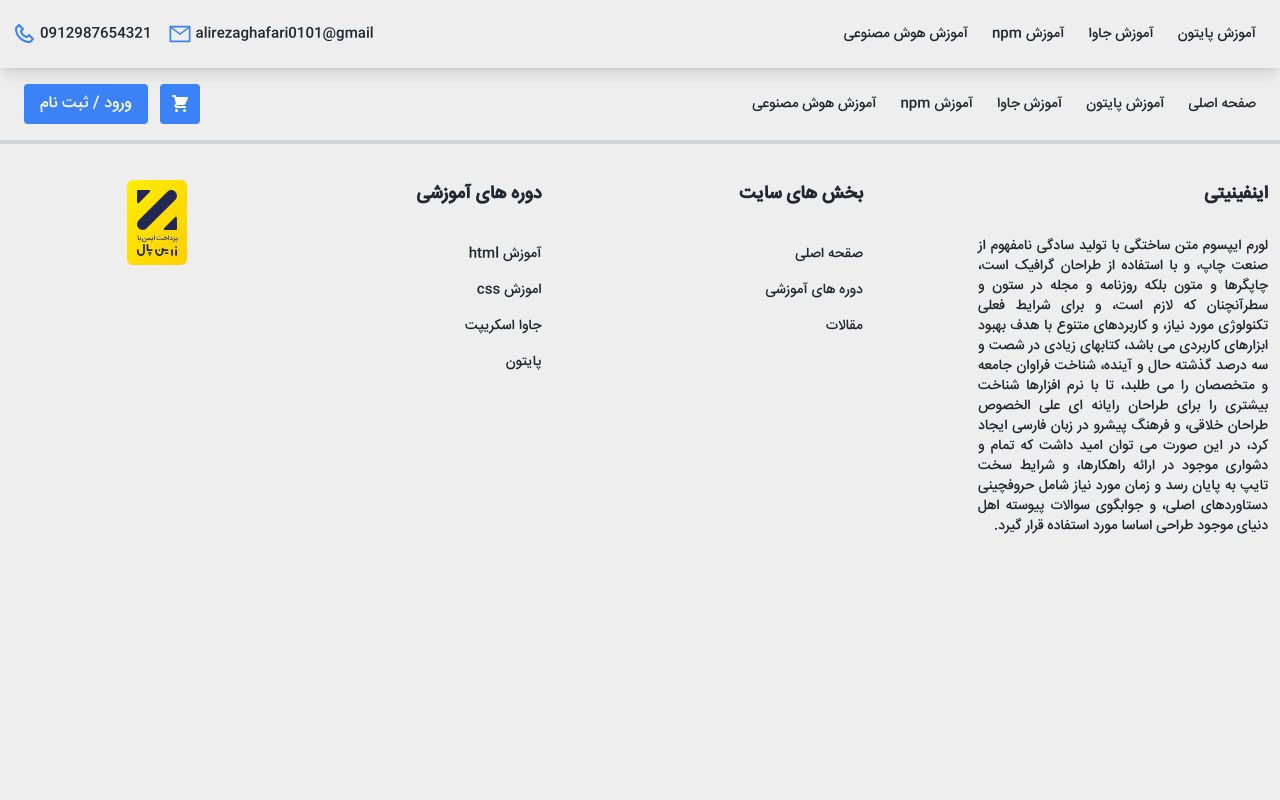
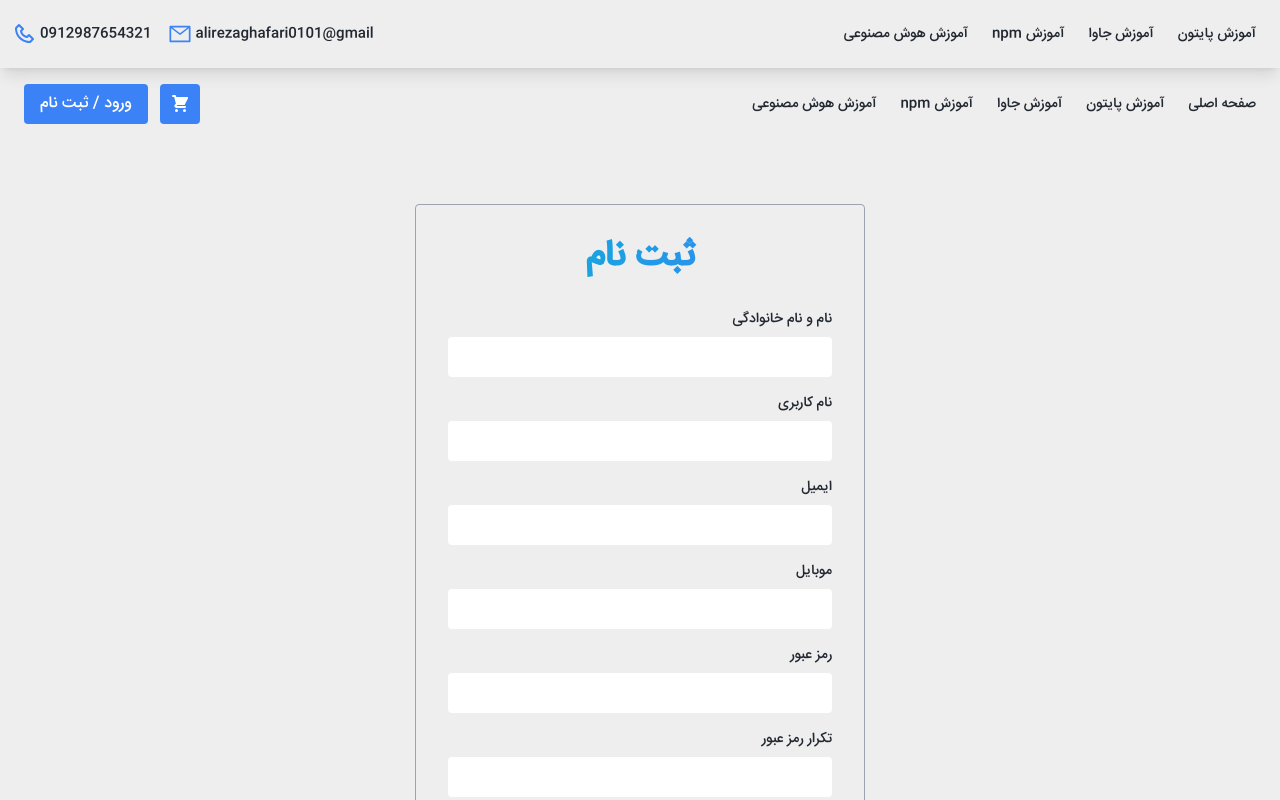
Before and after one commit to AlirezaArg6/Infinity, a React (Create React App) app in the folder frontend/: page /register in a window 1280 px wide. Shown: the top 800 px of the page. Built offline with nearby package versions, Linux system fonts and the light colour scheme.

Commit message:
add login and register(functionality)

```diff
--- a/frontend/package.json
+++ b/frontend/package.json
@@ -12,6 +12,7 @@
     "react-icons": "^4.7.1",
     "react-router-dom": "^6.8.1",
     "react-scripts": "5.0.1",
+    "sweetalert": "^2.1.2",
     "swiper": "^9.0.5",
     "web-vitals": "^2.1.4",
     "yup": "^1.0.0"
--- a/frontend/src/App.js
+++ b/frontend/src/App.js
@@ -1,28 +1,60 @@
-import React from "react";
+import React, { useEffect, useState } from "react";
 import { useRoutes } from "react-router-dom";
-import { Articles } from "./components/Articles";
-import { Footer } from "./components/Footer";
-import { Help } from "./components/Help";
-import { Landing } from "./components/Landing";
-import { Navbar } from "./components/Navbar";
-import { NewCourses } from "./components/NewCourses";
-import { PopularCourses } from "./components/PopularCourses";
-import { PresellCourses } from "./components/PresellCourses";
-import { SectionTitle } from "./components/SectionTitle";
-import { Topbar } from "./components/Topbar";
 
 import { routes } from "./routes";
+import AuthContext from "./context/AuthContext";
 
 function App() {
   const router = useRoutes(routes);
 
+  const [isLoggedIn, setIsLoggedIn] = useState(false);
+  const [token, setToken] = useState(false);
+  const [userInfos, setUserInfos] = useState({});
+
+  const login = (userInfos, token) => {
+    setToken(token);
+    console.log(userInfos);
+    setIsLoggedIn(true);
+    setUserInfos(userInfos);
+    localStorage.setItem("user", JSON.stringify({ token }));
+  };
+
+  const logout = () => {
+    setToken(null);
+    setUserInfos({});
+    localStorage.removeItem("user");
+  };
+
+  useEffect(() => {
+    const localStorageData = JSON.parse(localStorage.getItem("user"));
+    if (localStorageData) {
+      fetch(`http://localhost:4000/v1/auth/me`, {
+        headers: {
+          Authorization: `Bearer ${localStorageData.token}`,
+        },
+      })
+        .then((res) => res.json())
+        .then((userData) => {
+          setUserInfos(userData);
+          setIsLoggedIn(true);
+        });
+    } else {
+      setIsLoggedIn(false);
+    }
+  }, [login, logout]);
+
   return (
-    <>
-      <Topbar />
-      <Navbar />
+    <AuthContext.Provider
+      value={{
+        isLoggedIn,
+        token,
+        userInfos,
+        login,
+        logout,
+      }}
+    >
       {router}
-      <Footer />
-    </>
+    </AuthContext.Provider>
   );
 }
 
--- a/frontend/src/components/Footer.js
+++ b/frontend/src/components/Footer.js
@@ -2,7 +2,7 @@ import React from "react";
 
 export const Footer = () => {
   return (
-    <footer id="footer" className="border-t-4 border-gray-300 py-5 ">
+    <footer id="footer" className="border-t-4 border-gray-300 py-5 mt-12">
       <div className="section-container grid gap-8 lg:grid-cols-4 md:grid-cols-2">
         {/* footer item 1 */}
         <div className="mx-auto">
--- a/frontend/src/components/Help.js
+++ b/frontend/src/components/Help.js
@@ -8,7 +8,7 @@ export const Help = () => {
       <div className="section-container">
         <SectionTitle title="ما چه کمکی بهتون میکنیم؟" />
         {/* help box container */}
-        <div className="grid grid-cols-1 md:grid-cols-2 gap-6 mt-6">
+        <div className="grid grid-cols-1 md:grid-cols-2 gap-6 mt-12">
           <HelpBox />
           <HelpBox />
           <HelpBox />
--- /dev/null
+++ b/frontend/src/components/common/Input.js
@@ -0,0 +1,22 @@
+import React from "react";
+
+export const Input = ({ type, label, formik, id }) => {
+  return (
+    <div>
+      <div className="flex items-center justify-between">
+        <label htmlFor={id} className="text-sm">
+          {label}
+        </label>
+        {formik.errors[id] && formik.touched[id] && (
+          <span className="text-red-600 text-xs">{formik.errors[id]}</span>
+        )}
+      </div>
+      <input
+        type={type}
+        id={id}
+        className="block outline-none px-4 py-2 rounded mt-2 w-full"
+        {...formik.getFieldProps(id)}
+      />
+    </div>
+  );
+};
--- /dev/null
+++ b/frontend/src/context/AuthContext.js
@@ -0,0 +1,11 @@
+import { createContext } from "react";
+
+const AuthContext = createContext({
+  isLoggedIn: false,
+  token: null,
+  userInfos: {},
+  login: () => {},
+  logout: () => {},
+});
+
+export default AuthContext;
--- /dev/null
+++ b/frontend/src/pages/Login.js
@@ -0,0 +1,78 @@
+import { useFormik } from "formik";
+import React from "react";
+import { Input } from "../components/common/Input";
+import { Footer } from "../components/Footer";
+import { Navbar } from "../components/Navbar";
+import { Topbar } from "../components/Topbar";
+import * as Yup from "yup";
+
+const initialValues = {
+  username: "",
+  password: "",
+};
+
+const validationSchema = Yup.object({
+  username: Yup.string()
+    .required("پر کردن این فیلد اجباری می باشد")
+    .min(6, "حداقل کاراکتر برای نام کاربری  6 کاراکتر می باشد")
+    .max(20, "حداکثر کاراکتر برای نام کاربری  20 کاراکتر می باشد"),
+
+  password: Yup.string()
+    .required("پر کردن این فیلد اجباری می باشد")
+    .min(8, "رمز عبور باید حداقل 8 کاراکتر داشته باشد")
+    .matches(
+      /^(?=.*[a-z])(?=.*[A-Z])(?=.*[0-9])(?=.*[!@#\$%\^&\*])(?=.{8,})/,
+      "رمز عبور باید حداقل شامل 8 کاراکتر, یک حرف بزرگ, یک حرف کوچک , یک عدد و یک کاراکتر خاص باشد"
+    ),
+});
+
+const onSubmit = (values) => {
+  console.log(values);
+};
+
+export const Login = () => {
+  const formik = useFormik({ initialValues, onSubmit, validationSchema });
+
+  return (
+    <>
+      <Topbar />
+      <Navbar />
+      <div className="section-container flex items-center justify-center mt-12 ">
+        <form
+          action=""
+          className="border border-gray-400 p-8 rounded w-[450px]"
+          onSubmit={formik.handleSubmit}
+        >
+          {/* title */}
+          <h3 className="text-center  font-bold text-4xl mb-8 text-transparent  bg-clip-text bg-gradient-to-r from-cyan-500 to-blue-500">
+            ورود
+          </h3>
+          {/* groups */}
+          <div className="space-y-4">
+            {/* group 1 */}
+            <Input
+              formik={formik}
+              label="نام کاربری"
+              id="username"
+              type="text"
+            />
+            {/* group 2 */}
+            <Input
+              formik={formik}
+              label="رمز عبور"
+              id="password"
+              type="password"
+            />
+          </div>
+          <button
+            type="submit"
+            className="block bg-gradient-to-r from-cyan-500 to-blue-500 w-full text-white px-4 py-3 mt-10 rounded"
+          >
+            ورود
+          </button>
+        </form>
+      </div>
+      <Footer />
+    </>
+  );
+};
--- /dev/null
+++ b/frontend/src/pages/Register.js
@@ -0,0 +1,125 @@
+import React from "react";
+import { Topbar } from "../components/Topbar";
+import { Navbar } from "../components/Navbar";
+import { Footer } from "../components/Footer";
+import { useFormik } from "formik";
+import * as Yup from "yup";
+import { Input } from "../components/common/Input";
+import swal from "sweetalert";
+
+const initialValues = {
+  name: "",
+  username: "",
+  email: "",
+  phone: "",
+  password: "",
+  confirmPassword: "",
+};
+
+const validationSchema = Yup.object({
+  name: Yup.string().required("پر کردن این فیلد اجباری می باشد"),
+  username: Yup.string()
+    .required("پر کردن این فیلد اجباری می باشد")
+    .min(6, "حداقل کاراکتر برای نام کاربری  6 کاراکتر می باشد")
+    .max(20, "حداکثر کاراکتر برای نام کاربری  20 کاراکتر می باشد"),
+  email: Yup.string()
+    .required("پر کردن این فیلد اجباری می باشد")
+    .email("یک ایمیل معتبر وارد کنید"),
+  phone: Yup.string()
+    .required("پر کردن این فیلد اجباری می باشد")
+    .matches(
+      /^(0|\+98)?([ ]|-|[()]){0,2}9[1|2|3|4]([ ]|-|[()]){0,2}(?:[0-9]([ ]|-|[()]){0,2}){8}$/,
+      "یک شماره ی معتبر وارد کنید"
+    ),
+  password: Yup.string()
+    .required("پر کردن این فیلد اجباری می باشد")
+    .min(8, "رمز عبور باید حداقل 8 کاراکتر داشته باشد")
+    .matches(
+      /^(?=.*[a-z])(?=.*[A-Z])(?=.*[0-9])(?=.*[!@#\$%\^&\*])(?=.{8,})/,
+      "رمز عبور باید حداقل شامل 8 کاراکتر, یک حرف بزرگ, یک حرف کوچک , یک عدد و یک کاراکتر خاص باشد"
+    ),
+  confirmPassword: Yup.string()
+    .required("پر کردن این فیلد اجباری می باشد")
+    .oneOf([Yup.ref("password"), null], "رمز عبور ها باید یکسان باشند"),
+});
+
+const onSubmit = (values) => {
+  fetch("http://localhost:4000/v1/auth/register", {
+    method: "POST",
+    headers: {
+      "Content-Type": "application/json",
+    },
+    body: JSON.stringify(values),
+  })
+    .then((res) => res.json())
+    .then((result) => console.log(result));
+};
+
+export const Register = () => {
+  const formik = useFormik({ initialValues, onSubmit, validationSchema });
+
+  console.log(formik.errors);
+  console.log(formik.touched);
+
+  return (
+    <>
+      <Topbar />
+      <Navbar />
+      <div className="section-container flex items-center justify-center mt-12 ">
+        <form
+          action=""
+          className="border border-gray-400 p-8 rounded w-[450px]"
+          onSubmit={formik.handleSubmit}
+        >
+          {/* title */}
+          <h3 className="text-center  font-bold text-4xl mb-8 text-transparent  bg-clip-text bg-gradient-to-r from-cyan-500 to-blue-500">
+            ثبت نام
+          </h3>
+          {/* groups */}
+          <div className="space-y-4">
+            {/* group 1 */}
+            <Input
+              formik={formik}
+              label="نام و نام خانوادگی"
+              id="name"
+              type="text"
+            />
+
+            {/* group 2 */}
+            <Input
+              formik={formik}
+              label="نام کاربری"
+              id="username"
+              type="text"
+            />
+            {/* group 3 */}
+            <Input formik={formik} label="ایمیل" id="email" type="text" />
+            {/* group 4 */}
+            <Input formik={formik} label="موبایل" id="phone" type="text" />
+            {/* group 5 */}
+            <Input
+              formik={formik}
+              label="رمز عبور"
+              id="password"
+              type="password"
+            />
+            {/* group 6 */}
+            <Input
+              formik={formik}
+              label="تکرار رمز عبور"
+              id="confirmPassword"
+              type="password"
+            />
+          </div>
+          <button
+            type="submit"
+            className="block bg-gradient-to-r from-cyan-500 to-blue-500 w-full text-white px-4 py-3 mt-10 rounded"
+          >
+            ثبت نام
+          </button>
+        </form>
+      </div>
+      <Footer />
+    </>
+  );
+};
--- a/frontend/src/routes.js
+++ b/frontend/src/routes.js
@@ -1,3 +1,9 @@
 import { Index } from "./pages/Index";
+import { Login } from "./pages/Login";
+import { Register } from "./pages/Register";
 
-export const routes = [{ path: "/", element: <Index /> }];
+export const routes = [
+  { path: "/", element: <Index /> },
+  { path: "/login", element: <Login /> },
+  { path: "/register", element: <Register /> },
+];
```
Also changed, not shown: 1 other file (tests, documents, lock files or other folders).
